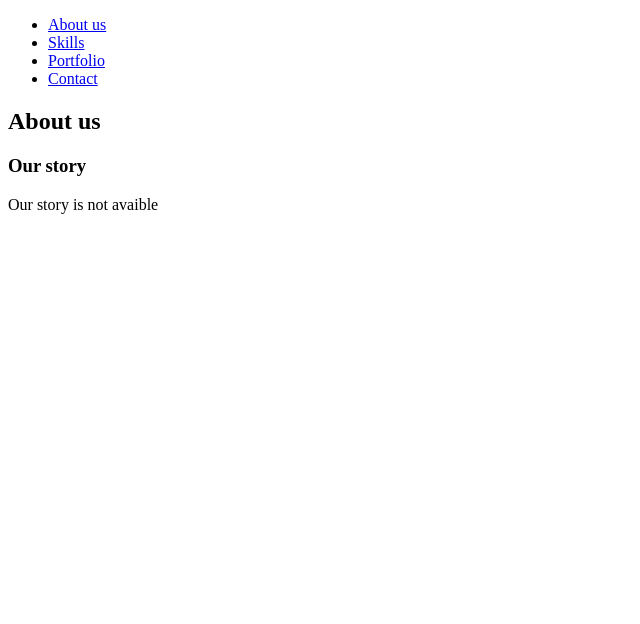
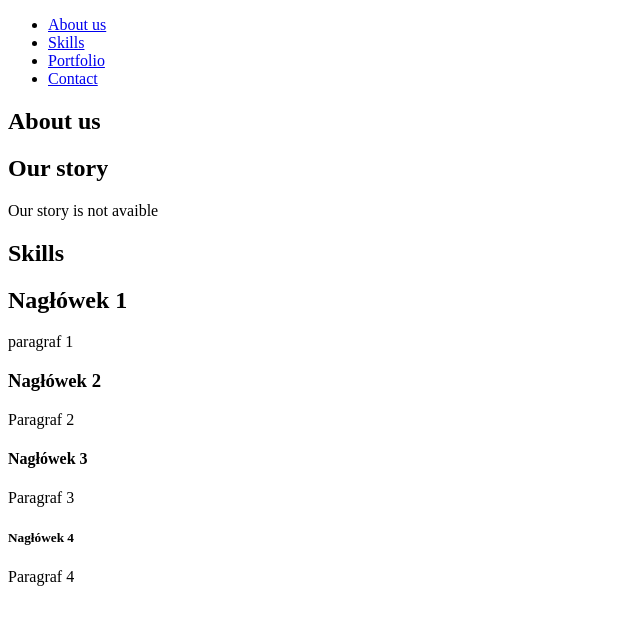
Before and after one commit to kasatuk/strona-internetowa, a plain HTML site: page index.html in a window 1280 px wide. Shown: the whole page, without its empty margins (0-640 px from the left). Drawn offline with Linux system fonts and the light colour scheme.

Commit message:
sekcja-skills

```diff
--- a/index.html
+++ b/index.html
@@ -18,10 +18,28 @@
     <section>
         <h1>About us</h1>
         <article>
-            <h3>Our story</h3>
+            <h2>Our story</h2>
             <p>Our story is not avaible</p>
         </article>
     </section>
-
+    <section>
+        <h1>Skills</h1>
+        <div class="skills">
+            <h2>Nagłówek 1</h2>
+            <p>paragraf 1</p>
+        </div>
+        <div class="skills">
+            <h3>Nagłówek 2</h3>
+            <p>Paragraf 2</p>
+        </div>
+        <div class="skills">
+            <h4>Nagłówek 3</h4>
+            <p>Paragraf 3</p>
+        </div>
+        <div class="skills">
+            <h5>Nagłówek 4</h5>
+            <p>Paragraf 4</p>
+        </div>
+    </section>
 </body>
 </html>
```
